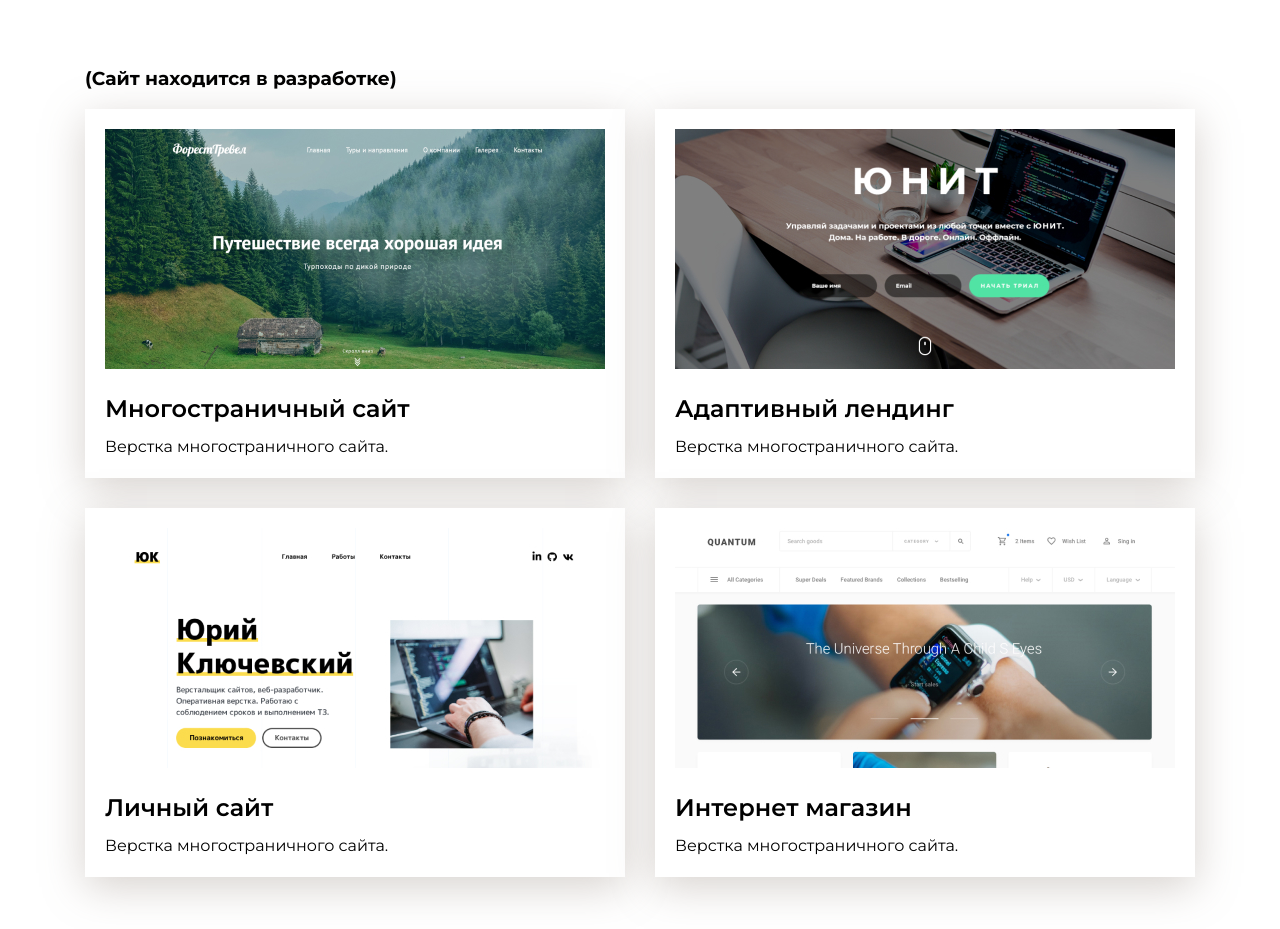
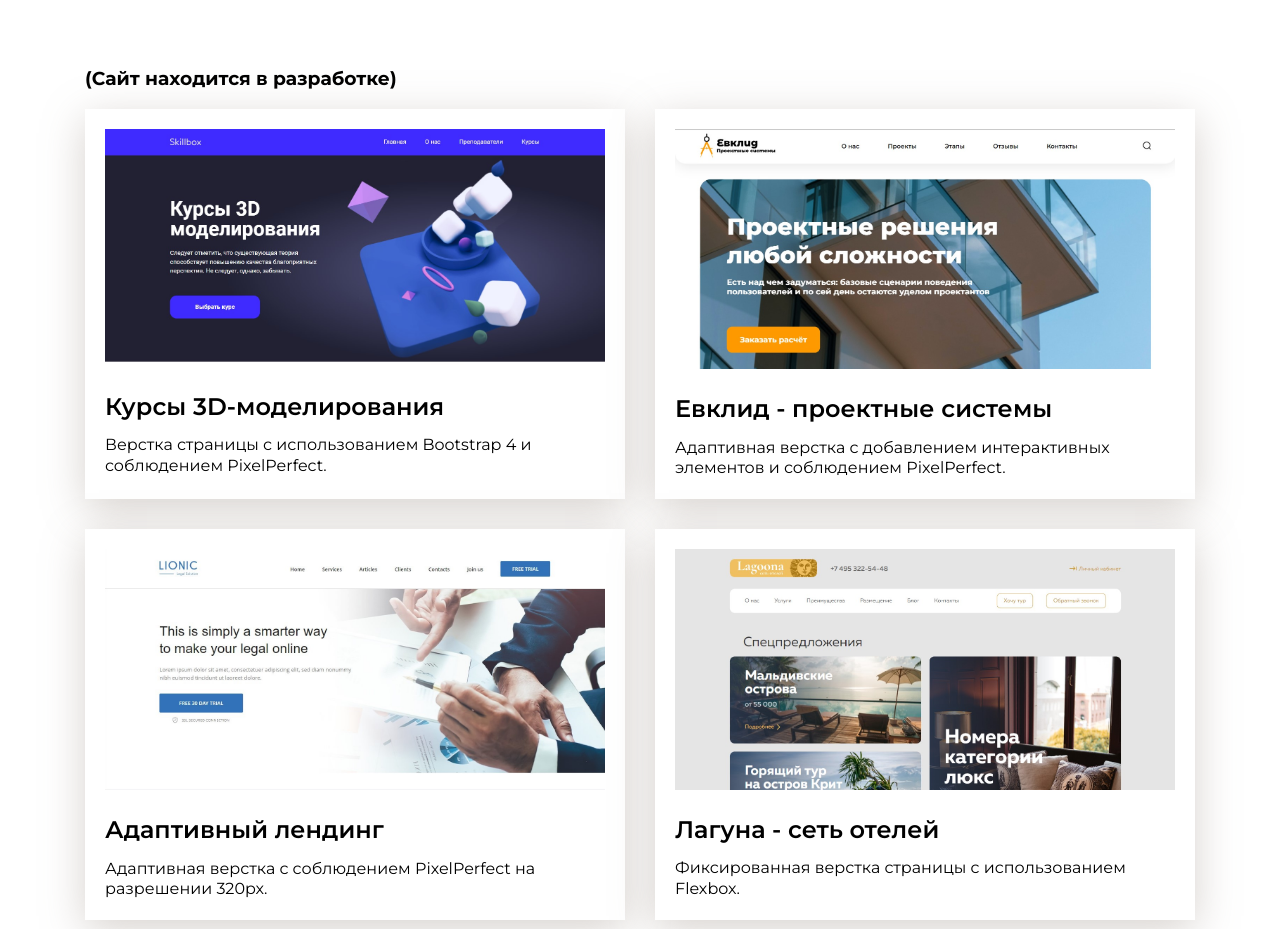
Before and after one commit to ValeriyaKulagina/portfolio, a plain HTML site: page index.html in a window 1280 px wide. Shown: the part 943-1872 px from the top of the page. Drawn offline with Linux system fonts and the light colour scheme.

Commit message:
Внесены изменения в карточки работ

```diff
--- a/css/main.css
+++ b/css/main.css
@@ -145,7 +145,7 @@ img {
 .footer {
     background-color: #2b1a0a;
     padding-top: 45px;
-    padding-bottom: 110px;
+    padding-bottom: 45px;
     color: #fff;
 }
 
--- a/index.html
+++ b/index.html
@@ -29,35 +29,35 @@
 
             <div class="portfolio-cards-wrapper">
                 <div class="card">
-                    <a class="card-link" href="forest-travel.html">
-                        <img class="card-img" src="./image/portfolio/forest.jpg" alt="Многостраничный сайт">
-                        <h3 class="card-title">Многостраничный сайт</h3>
-                        <p class="card-text">Верстка многостраничного сайта.</p>
+                    <a class="card-link" target="_blank" href="https://valeriyakulagina.github.io/3D-courses/">
+                        <img class="card-img" src="./image/portfolio/3d-courses.jpg" alt="Курсы 3D-моделирования">
+                        <h3 class="card-title">Курсы 3D-моделирования</h3>
+                        <p class="card-text">Верстка страницы с использованием Bootstrap 4 и соблюдением PixelPerfect.</p>
                     </a>
 
                 </div>
 
                 <div class="card">
-                    <a class="card-link" href="forest-travel.html">
-                        <img class="card-img" src="./image/portfolio/unit.jpg" alt="Адаптивный лендинг">
-                        <h3 class="card-title">Адаптивный лендинг</h3>
-                        <p class="card-text">Верстка многостраничного сайта.</p>
+                    <a class="card-link" target="_blank" href="https://valeriyakulagina.github.io/evklid/">
+                        <img class="card-img" src="./image/portfolio/evklid.jpg" alt="Евклид - проектные системы">
+                        <h3 class="card-title">Евклид - проектные системы</h3>
+                        <p class="card-text">Адаптивная верстка с добавлением интерактивных элементов и соблюдением PixelPerfect.</p>
                     </a>
                 </div>
 
                 <div class="card">
-                    <a class="card-link" href="forest-travel.html">
-                        <img class="card-img" src="./image/portfolio/portfolio.jpg" alt="Личный сайт">
-                        <h3 class="card-title">Личный сайт</h3>
-                        <p class="card-text">Верстка многостраничного сайта.</p>
+                    <a class="card-link" target="_blank" href="https://valeriyakulagina.github.io/lionic/">
+                        <img class="card-img" src="./image/portfolio/lionic.jpg" alt="Адаптивный лендинг">
+                        <h3 class="card-title">Адаптивный лендинг</h3>
+                        <p class="card-text">Адаптивная верстка с соблюдением PixelPerfect на разрешении 320px.</p>
                     </a>
                 </div>
 
                 <div class="card">
-                    <a class="card-link" href="forest-travel.html">
-                        <img class="card-img" src="./image/portfolio/quantum.jpg" alt="Интернет магазин">
-                        <h3 class="card-title">Интернет магазин</h3>
-                        <p class="card-text">Верстка многостраничного сайта.</p>
+                    <a class="card-link" target="_blank" href="https://valeriyakulagina.github.io/lagoona/">
+                        <img class="card-img" src="./image/portfolio/lagoona.jpg" alt="Лагуна - сеть отелей">
+                        <h3 class="card-title">Лагуна - сеть отелей</h3>
+                        <p class="card-text">Фиксированная верстка страницы c использованием Flexbox.</p>
                     </a>
                 </div>
             </div>
@@ -104,7 +104,7 @@
                             <img src="./image/icons/linkedin.svg" alt="">
                         </a>
 
-                        <a class="footer-link" href="#">
+                        <a class="footer-link" target="_blank" href="https://github.com/ValeriyaKulagina">
                             <img src="./image/icons/github.svg" alt="">
                         </a>
 
```
Also changed, not shown: image/portfolio/3d-courses.jpg (added), image/portfolio/evklid.jpg (added), image/portfolio/lagoona.jpg (added), image/portfolio/lionic.jpg (added).
